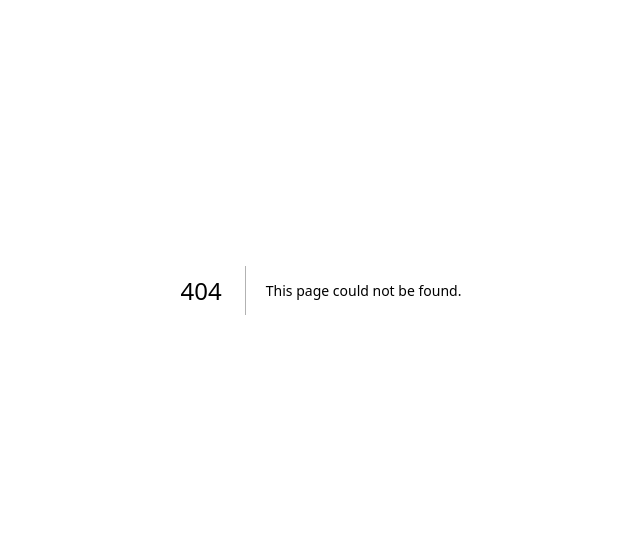
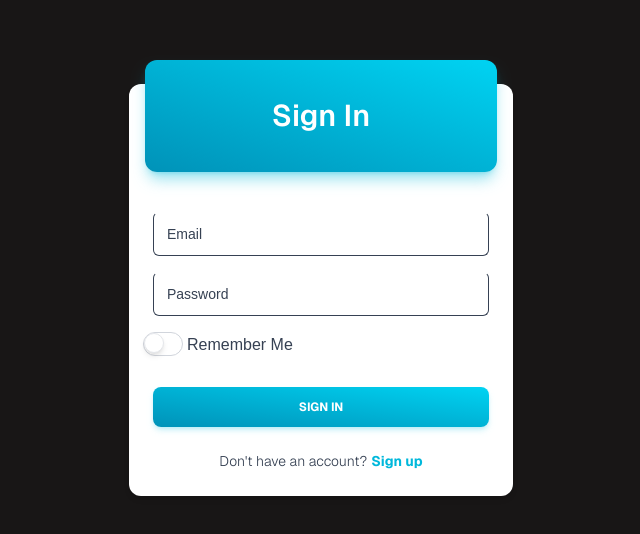
Before and after one commit to markao23/loja-bots, a Next.js app: page /login in a window 1280 px wide. Before the commit this address had no page. Shown: the part 110-644 px from the top of the page, without its empty margins (319-959 px from the left). Built offline with nearby package versions, Linux system fonts and the light colour scheme.

Commit message:
eu ja criei a pagina de login

```diff
--- /dev/null
+++ b/app/(auth)/login/page.tsx
@@ -0,0 +1,72 @@
+import { Metadata } from "next";
+
+export const metadata: Metadata = {
+  title: "Zetta Automation",
+  description: "pagina de login pro usuario entrar",
+};
+
+export default function Login() {
+  return (
+    <div className="flex min-h-screen items-center justify-center bg-[#181616]">
+      <div className="relative flex w-96 flex-col rounded-xl bg-white bg-clip-border text-gray-700 shadow-md">
+        <div className="relative mx-4 -mt-6 mb-4 grid h-28 place-items-center overflow-hidden rounded-xl bg-gradient-to-tr from-cyan-600 to-cyan-400 bg-clip-border text-white shadow-lg shadow-cyan-500/40">
+          <h3 className="block font-sans text-3xl font-semibold leading-snug tracking-normal text-white antialiased">
+            Sign In
+          </h3>
+        </div>
+        <div className="flex flex-col gap-4 p-6">
+          <div className="relative h-11 w-full min-w-[200px]">
+            <input
+              placeholder=""
+              className="peer h-full w-full rounded-md border border-blue-gray-200 border-t-transparent bg-transparent px-3 py-3 font-sans text-sm font-normal text-blue-gray-700 outline outline-0 transition-all placeholder-shown:border placeholder-shown:border-blue-gray-200 placeholder-shown:border-t-blue-gray-200 focus:border-2 focus:border-cyan-500 focus:border-t-transparent focus:outline-0 disabled:border-0 disabled:bg-blue-gray-50"
+            />
+            <label className="before:content[' '] after:content[' pointer-events-none absolute left-0 -top-1.5 flex h-full w-full select-none text-[11px] font-normal leading-tight text-blue-gray-400 transition-all before:pointer-events-none before:mt-[6.5px] before:mr-1 before:box-border before:block before:h-1.5 before:w-2.5 before:rounded-tl-md before:border-t before:border-l before:border-blue-gray-200 before:transition-all after:pointer-events-none after:mt-[6.5px] after:ml-1 after:box-border after:block after:h-1.5 after:w-2.5 after:flex-grow after:rounded-tr-md after:border-t after:border-r after:border-blue-gray-200 after:transition-all peer-placeholder-shown:text-sm peer-placeholder-shown:leading-[4.1] peer-placeholder-shown:text-blue-gray-500 peer-placeholder-shown:before:border-transparent peer-placeholder-shown:after:border-transparent peer-focus:text-[11px] peer-focus:leading-tight peer-focus:text-cyan-500 peer-focus:before:border-t-2 peer-focus:before:border-l-2 peer-focus:before:!border-cyan-500 peer-focus:after:border-t-2 peer-focus:after:border-r-2 peer-focus:after:!border-cyan-500 peer-disabled:text-transparent peer-disabled:before:border-transparent peer-disabled:after:border-transparent peer-disabled:peer-placeholder-shown:text-blue-gray-500">
+              Email
+            </label>
+          </div>
+          <div className="relative h-11 w-full min-w-[200px]">
+            <input
+              placeholder=""
+              className="peer h-full w-full rounded-md border border-blue-gray-200 border-t-transparent bg-transparent px-3 py-3 font-sans text-sm font-normal text-blue-gray-700 outline outline-0 transition-all placeholder-shown:border placeholder-shown:border-blue-gray-200 placeholder-shown:border-t-blue-gray-200 focus:border-2 focus:border-cyan-500 focus:border-t-transparent focus:outline-0 disabled:border-0 disabled:bg-blue-gray-50"
+            />
+            <label className="before:content[' '] after:content[' pointer-events-none absolute left-0 -top-1.5 flex h-full w-full select-none text-[11px] font-normal leading-tight text-blue-gray-400 transition-all before:pointer-events-none before:mt-[6.5px] before:mr-1 before:box-border before:block before:h-1.5 before:w-2.5 before:rounded-tl-md before:border-t before:border-l before:border-blue-gray-200 before:transition-all after:pointer-events-none after:mt-[6.5px] after:ml-1 after:box-border after:block after:h-1.5 after:w-2.5 after:flex-grow after:rounded-tr-md after:border-t after:border-r after:border-blue-gray-200 after:transition-all peer-placeholder-shown:text-sm peer-placeholder-shown:leading-[4.1] peer-placeholder-shown:text-blue-gray-500 peer-placeholder-shown:before:border-transparent peer-placeholder-shown:after:border-transparent peer-focus:text-[11px] peer-focus:leading-tight peer-focus:text-cyan-500 peer-focus:before:border-t-2 peer-focus:before:border-l-2 peer-focus:before:!border-cyan-500 peer-focus:after:border-t-2 peer-focus:after:border-r-2 peer-focus:after:!border-cyan-500 peer-disabled:text-transparent peer-disabled:before:border-transparent peer-disabled:after:border-transparent peer-disabled:peer-placeholder-shown:text-blue-gray-500">
+              Password
+            </label>
+          </div>
+          <div className="-ml-2.5">
+            <div className="inline-flex items-center">
+              <label className="relative inline-flex items-center cursor-pointer">
+                <input type="checkbox" className="sr-only peer" />
+                <div className="peer h-6 w-10 rounded-full border border-gray-300 bg-white transition-colors duration-300 after:absolute after:left-[1px] after:top-[1px] after:h-5 after:w-5 after:rounded-full after:border after:border-gray-200 after:bg-white after:shadow-md after:transition-all after:duration-300 after:content-[''] peer-checked:border-[#5fdd54] peer-checked:bg-[#5fdd54] peer-checked:after:translate-x-4"></div>
+              </label>
+              <label
+                htmlFor="checkbox"
+                className="mt-px cursor-pointer select-none font-light text-gray-700 ml-1"
+              >
+                Remember Me
+              </label>
+            </div>
+          </div>
+        </div>
+        <div className="p-6 pt-0">
+          <button
+            data-ripple-light="true"
+            type="button"
+            className="block w-full select-none rounded-lg bg-gradient-to-tr from-cyan-600 to-cyan-400 py-3 px-6 text-center align-middle font-sans text-xs font-bold uppercase text-white shadow-md shadow-cyan-500/20 transition-all hover:shadow-lg hover:shadow-cyan-500/40 active:opacity-[0.85] disabled:pointer-events-none disabled:opacity-50 disabled:shadow-none"
+          >
+            Sign In
+          </button>
+          <p className="mt-6 flex justify-center font-sans text-sm font-light leading-normal text-inherit antialiased">
+            Don't have an account?
+            <a
+              className="ml-1 block font-sans text-sm font-bold leading-normal text-cyan-500 antialiased"
+              href="#signup"
+            >
+              Sign up
+            </a>
+          </p>
+        </div>
+      </div>
+    </div>
+  );
+}
```
